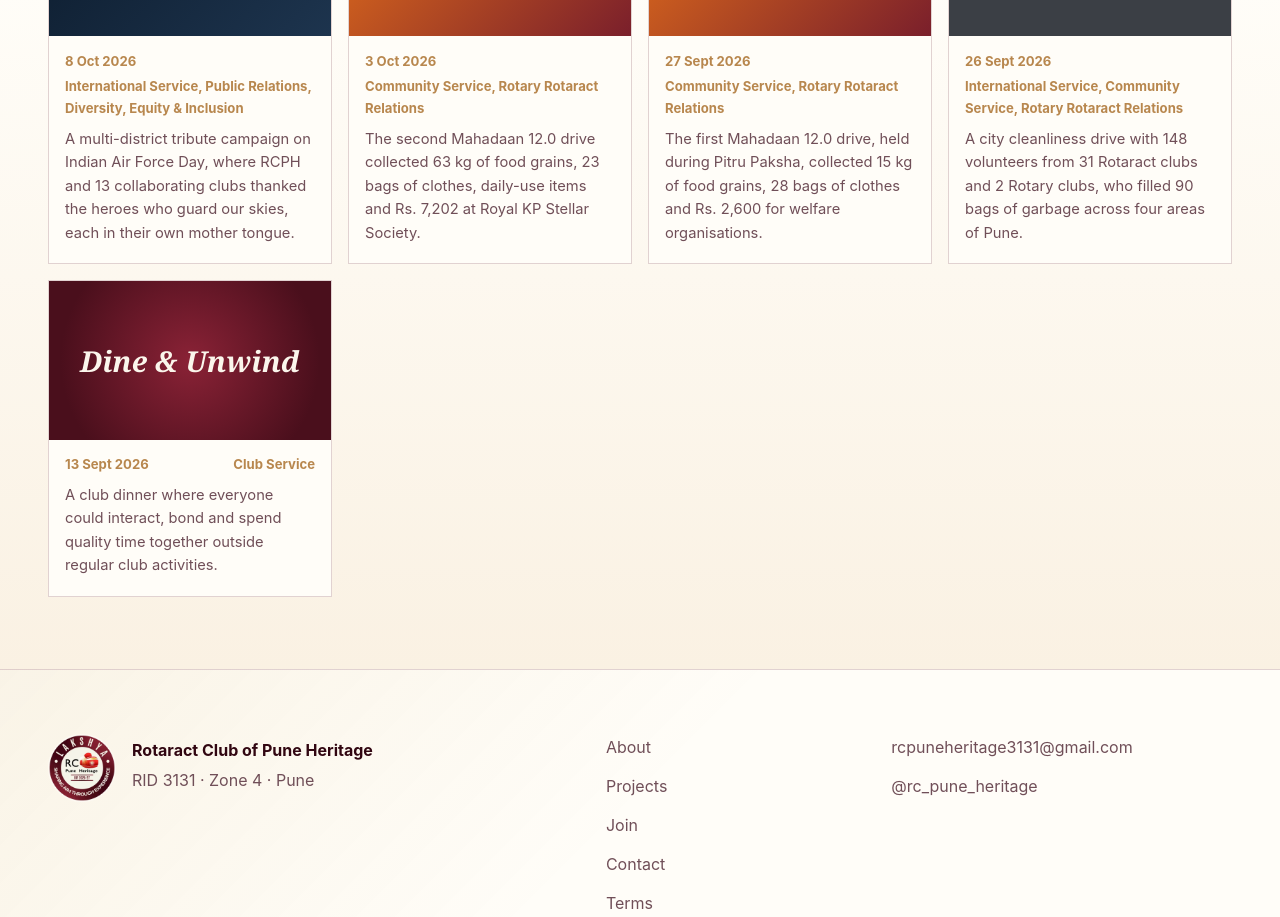
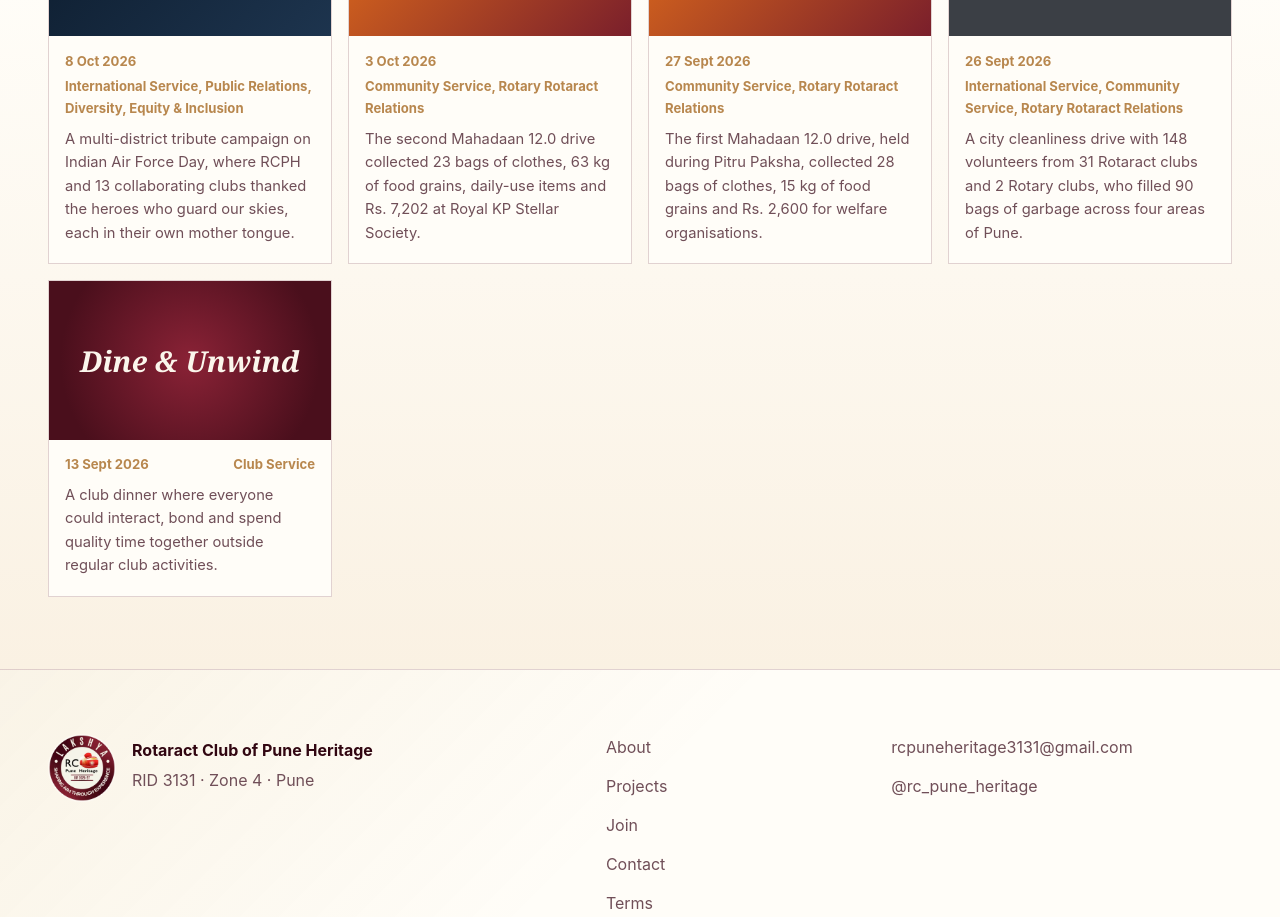
Before and after one commit to Shubham888999/rcph-website, a React (Vite) app: page /events/stories in a window 1280 px wide. Shown: the part 1020-1937 px from the top of the page. Built offline with nearby package versions, Linux system fonts and the light colour scheme; no server answers.

Commit message:
Mahadaan: list clothes first, then food grains, then money
Co-Authored-By: Claude Opus 5.5 <noreply@anthropic.com>
Claude-Session: https://claude.ai/code/session_01MnyBkAinVVgy9LWa1NvRKa

```diff
--- a/src/features/event-stories/eventStories.js
+++ b/src/features/event-stories/eventStories.js
@@ -75,10 +75,10 @@ export const eventStories = Object.freeze([
     place: "Royal KP Stellar Society, NIBM Road, Pune",
     hostedBy: "Rotary Club of Pune Heritage",
     summary:
-      "The second Mahadaan 12.0 drive collected 63 kg of food grains, 23 bags of clothes, daily-use items and Rs. 7,202 at Royal KP Stellar Society.",
+      "The second Mahadaan 12.0 drive collected 23 bags of clothes, 63 kg of food grains, daily-use items and Rs. 7,202 at Royal KP Stellar Society.",
     seoTitle: "Mahadaan 12.0 Drive 2: Donation Drive on NIBM Road | RCPH",
     seoDescription:
-      "The second Mahadaan 12.0 drive by the Rotary and Rotaract Clubs of Pune Heritage collected 63 kg of food grains, 23 bags of clothes, daily-use items and Rs. 7,202 in Pune.",
+      "The second Mahadaan 12.0 drive by the Rotary and Rotaract Clubs of Pune Heritage collected 23 bags of clothes, 63 kg of food grains, daily-use items and Rs. 7,202 in Pune.",
     image: "/media/event-stories/mahadaan-drive-2-2026/share.jpg",
     imageAlt: "Rotarians and Rotaractors with the Mahadaan banner at Royal KP Stellar Society",
     card: { background: "linear-gradient(135deg, #e8731a, #7a1f2b)", color: "#fbf3e2", font: "sans" },
@@ -93,10 +93,10 @@ export const eventStories = Object.freeze([
     place: "Padmavati Hills, Bavdhan, Pune",
     hostedBy: "Rotary Club of Pune Heritage",
     summary:
-      "The first Mahadaan 12.0 drive, held during Pitru Paksha, collected 15 kg of food grains, 28 bags of clothes and Rs. 2,600 for welfare organisations.",
+      "The first Mahadaan 12.0 drive, held during Pitru Paksha, collected 28 bags of clothes, 15 kg of food grains and Rs. 2,600 for welfare organisations.",
     seoTitle: "Mahadaan 12.0 Drive 1: Donation Drive in Bavdhan | RCPH",
     seoDescription:
-      "During Pitru Paksha, the Rotary and Rotaract Clubs of Pune Heritage collected 15 kg of food grains, 28 bags of clothes and Rs. 2,600 at Padmavati Hills, Bavdhan, for welfare organisations.",
+      "During Pitru Paksha, the Rotary and Rotaract Clubs of Pune Heritage collected 28 bags of clothes, 15 kg of food grains and Rs. 2,600 at Padmavati Hills, Bavdhan, for welfare organisations.",
     image: "/media/event-stories/mahadaan-drive-1-2026/share.jpg",
     imageAlt: "RCPH members beside a truck loaded with Mahadaan donations",
     card: { background: "linear-gradient(135deg, #e8731a, #7a1f2b)", color: "#fbf3e2", font: "sans" },
--- a/src/features/event-stories/stories/mahadaan/MahadaanStory.jsx
+++ b/src/features/event-stories/stories/mahadaan/MahadaanStory.jsx
@@ -84,8 +84,8 @@ function Collected({ title, amounts, className = "" }) {
     <div className={`md-collected ${className}`.trim()}>
       <p className="md-collected__title">{title}</p>
       <ul>
+        <li><strong>{amounts.clothes}</strong><span>of clothes</span></li>
         <li><strong>{amounts.grains}</strong><span>of food grains</span></li>
-        <li><strong>{amounts.clothes}</strong><span>of clothes</span></li>
         <li><strong>{amounts.money}</strong><span>in money</span></li>
       </ul>
     </div>
--- a/src/features/event-stories/stories/mahadaan/mahadaanDrives.js
+++ b/src/features/event-stories/stories/mahadaan/mahadaanDrives.js
@@ -22,7 +22,7 @@ export const mahadaanDrives = [
         caption: "The truck, loaded and ready · Drive 1",
       },
     ],
-    donations: ["grains", "clothes", "money"],
+    donations: ["clothes", "grains", "money"],
     collected: { grainsKg: 15, clothesBags: 28, moneyRupees: 2600 },
     doneText: "Loaded and on its way to welfare organisations like Matoshree Vruddhashram in Pune and Snehalaya in Ahmednagar.",
     notes: [
@@ -64,7 +64,7 @@ export const mahadaanDrives = [
         caption: "Rotarians and Rotaractors, together",
       },
     ],
-    donations: ["grains", "clothes", "daily", "money"],
+    donations: ["clothes", "grains", "daily", "money"],
     collected: { grainsKg: 63, clothesBags: 23, moneyRupees: 7202 },
     doneText: "Loaded and on its way, through Rotary, to charitable and welfare organisations supporting people in need.",
     notes: [
```
